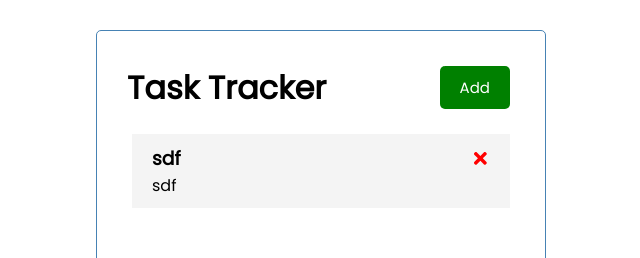
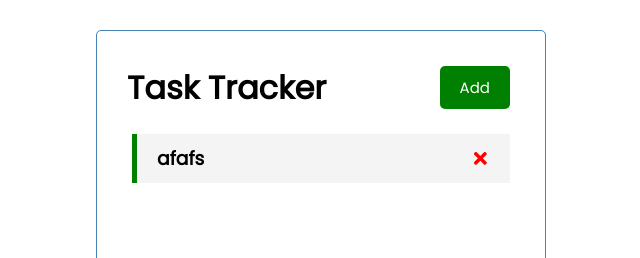
Before and after one commit to masudrana2779/TaskTracker, a React (Create React App) app: page / in a window 1280 px wide. Shown: the top 258 px of the page, without its empty margins (319-959 px from the left). Built offline with nearby package versions, Linux system fonts and the light colour scheme; data requests are answered from the project's data file.

Commit message:
some modify

```diff
--- a/db.json
+++ b/db.json
@@ -1,10 +1,10 @@
 {
   "tasks": [
     {
-      "text": "sdf",
-      "day": "sdf",
-      "remainder": false,
-      "id": 2
+      "text": "afafs",
+      "day": "",
+      "remainder": true,
+      "id": 1
     }
   ]
 }
--- a/src/App.js
+++ b/src/App.js
@@ -3,10 +3,12 @@ import './App.css';
 import Header from "./component/heaeder/Header";
 import Tasks from "./component/tasks";
 import AddTask from "./component/addTask";
+import UpdateTask from "./component/editTask";
 
 
 function App() {
     const [showAddTask, setShowAddTask] = useState(false);
+    const [showUpdateTask, setShowUpdatedTask] = useState(false);
 
     const [tasks, setTask] = useState([])
 
@@ -58,6 +60,11 @@ function App() {
         })
         setTask(tasks.filter((task) => task.id !== id));
     }
+    // Edit Task
+    const editTask = async (id) => {
+        console.log(2121)
+        setShowUpdatedTask(!showAddTask)
+    }
 
     // Toggle Remainder
     const toggleRemainder = async (id) => {
@@ -81,7 +88,8 @@ function App() {
         <div className="container">
             <Header title={'Task Tracker'} onAdd={() => setShowAddTask(!showAddTask)} showAdd={showAddTask}/>
             {showAddTask && <AddTask onAdd={addTask}/>}
-            {tasks.length > 0 ? <Tasks tasks={tasks} onDelete={deleteTask} onToggle={toggleRemainder}/> :
+            {showUpdateTask && <UpdateTask onAdd={addTask}/>}
+            {tasks.length > 0 ? <Tasks tasks={tasks} onDelete={deleteTask} onToggle={toggleRemainder} onEdit={() => setShowUpdatedTask(!showUpdateTask)}/> :
                 <p>No task</p>}
         </div>
     );
--- a/src/component/addTask.js
+++ b/src/component/addTask.js
@@ -14,7 +14,6 @@ const AddTask = ({onAdd}) => {
             return;
         }
         onAdd({text, day, remainder});
-        console.log(text,day,remainder)
 
         setText('');
         setDay('');
@@ -29,7 +28,7 @@ const AddTask = ({onAdd}) => {
             </div>
             <div className="form-control">
                 <label>Day & Time</label>
-                <input type="text" placeholder={'Add Day & Time'} value={day} onChange={(e) => setDay(e.target.value)}/>
+                <input type="date" placeholder={'Add Day & Time'} value={day} onChange={(e) => setDay(e.target.value)}/>
             </div>
             <div className="form-control form-control-check">
                 <label>Set Remainder</label>
--- a/src/component/editTask.js
+++ b/src/component/editTask.js
@@ -1,6 +1,6 @@
 import {useState} from "react";
 
-const AddTask = ({onAdd}) => {
+const UpdateTask = ({onAdd}) => {
     const [text, setText] = useState('');
     const [day, setDay] = useState('');
     const [remainder, setRemainder] = useState(true);
@@ -24,7 +24,7 @@ const AddTask = ({onAdd}) => {
     return (
         <form className={'add-form'} onSubmit={onSubmit}>
             <div className="form-control">
-                <label>Task</label>
+                <label>Update Task</label>
                 <input type="text" placeholder={'Add Task'} value={text} onChange={(e) => setText(e.target.value)}/>
             </div>
             <div className="form-control">
@@ -40,4 +40,4 @@ const AddTask = ({onAdd}) => {
     )
 }
 
-export default AddTask;
+export default UpdateTask;
--- a/src/component/task.js
+++ b/src/component/task.js
@@ -1,6 +1,7 @@
-import {FaTimes} from 'react-icons/fa';
+import {FaTimes,FaPencilAlt} from 'react-icons/fa';
 
-const Task =({task,onDelete,onToggle}) => {
+const Task =({task,onDelete,onToggle,onEdit}) => {
+
     return (
         <div className={task.remainder ? 'task reminder': 'task'} onDoubleClick={()=>onToggle(task.id)}>
             <h3>{task.text} <FaTimes color={'red'} onClick={()=>onDelete(task.id)} /> </h3>
--- a/src/component/tasks.js
+++ b/src/component/tasks.js
@@ -1,11 +1,11 @@
 import Task from "./task";
 
-const Tasks = ({tasks,onDelete,onToggle}) => {
+const Tasks = ({tasks,onDelete,onToggle, onEdit}) => {
     return (
         <>
             {
                 tasks.map((task, i) => (
-                    <Task task={task} key={i} onDelete={onDelete} onToggle={onToggle} />
+                    <Task task={task} key={i} onDelete={onDelete} onToggle={onToggle} onEdit={onEdit} />
                 ))
             }
         </>
```
